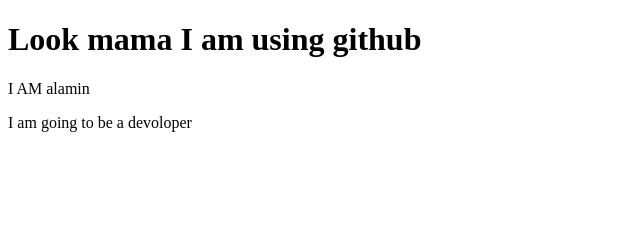
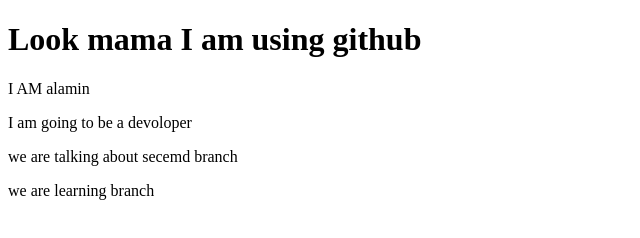
Before and after one commit to mmalamin/my-frist-website, a plain HTML site: page index.html in a window 1280 px wide. Shown: the whole page, without its empty margins (0-640 px from the left). Drawn offline with Linux system fonts and the light colour scheme.

Commit message:
learning git

```diff
--- a/index.html
+++ b/index.html
@@ -9,5 +9,7 @@
     <h1>Look mama I am using github</h1>
     <p>I AM alamin</p>
     <p>I am going to be a devoloper</p>
+    <p>we are talking about secemd branch</p>
+    <p>we are learning branch</p>
 </body>
 </html>
```
